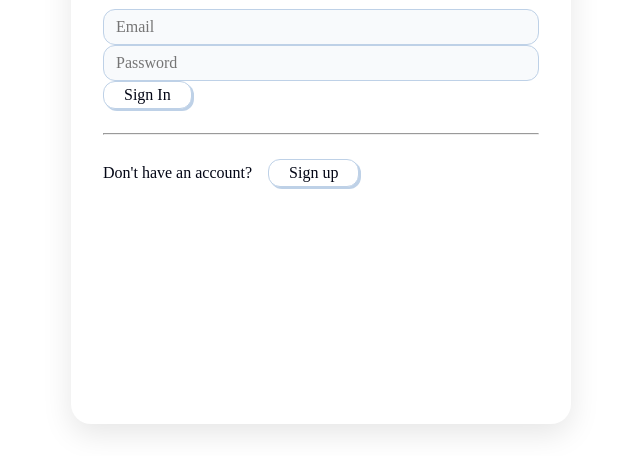
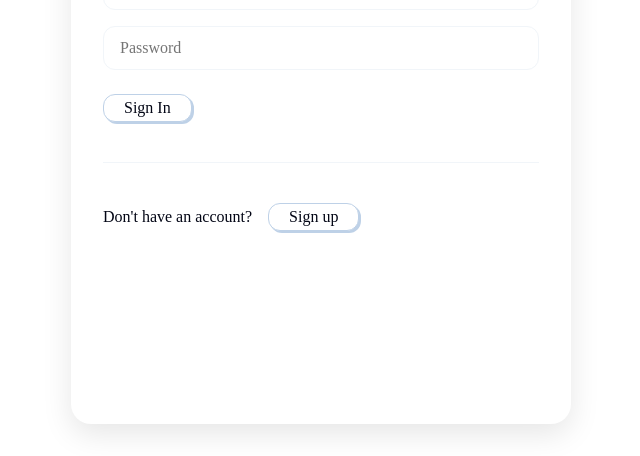
Before and after one commit to pieberrykinnie/auth-todo-app-better, a website: page public/index.html in a window 1280 px wide. Shown: the part 344-800 px from the top of the page, without its empty margins (319-959 px from the left). Drawn offline with Linux system fonts and the light colour scheme; a web font is replaced by a local one.

Commit message:
fix: Add gaps to form elements

```diff
--- a/public/styles.css
+++ b/public/styles.css
@@ -141,3 +141,27 @@ h1 {
         justify-content: space-between;
     }
 }
+
+.input-group {
+    display: flex;
+    flex-direction: column;
+    gap: 1rem;
+}
+
+.input-group input {
+    padding: 0.75rem 1rem;
+    border-radius: var(--border-radius-small);
+    border: 1px solid var(--border-primary);
+    background: transparent;
+    color: var(--color-primary);
+}
+
+.input-group button {
+    margin-top: 0.5rem;
+}
+
+hr {
+    margin: 1rem 0;
+    border: none;
+    border-top: 1px solid var(--border-primary);
+}
```
